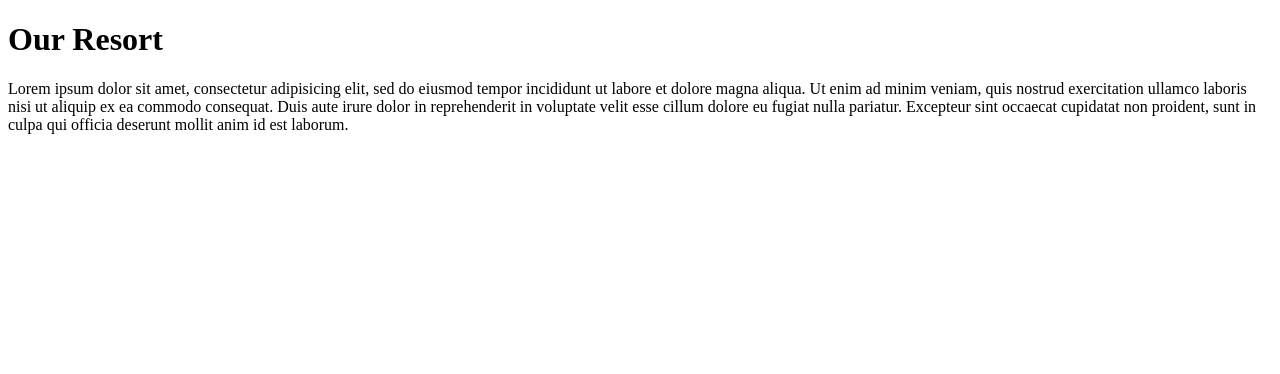
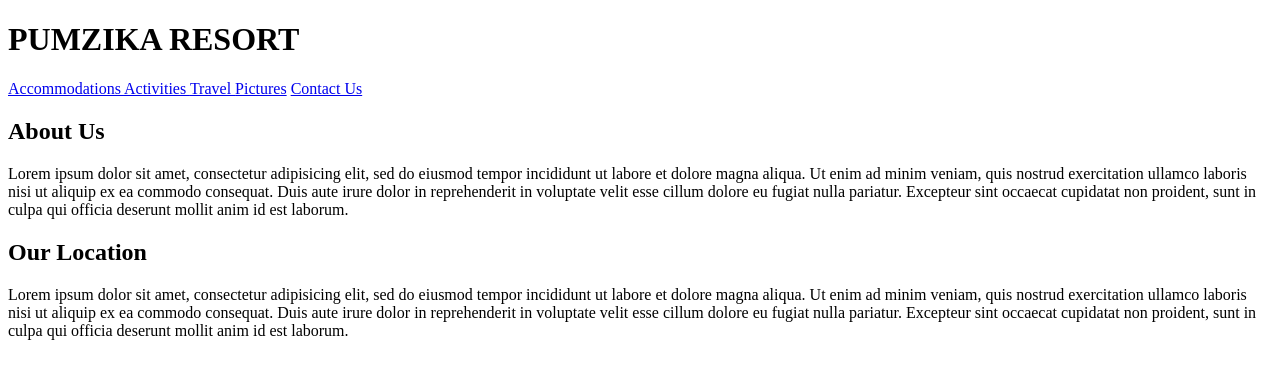
Before and after one commit to DawnDesign7/resort-website, a plain HTML site: page index.html in a window 1280 px wide. Drawn offline with Linux system fonts and the light colour scheme.

Commit message:
add links to other pages

```diff
--- a/index.html
+++ b/index.html
@@ -5,7 +5,15 @@
     <title>PUMZIKA RESORT</title>
   </head>
   <body>
-    <h1>Our Resort</h1>
+    <h1>PUMZIKA RESORT</h1>
+
+    <a href="./accomodations.html">Accommodations </a>
+    <a href="./activities.html">Activities </a>
+    <a href="./travel.html">Travel </a>
+    <a href="./pictures.html">Pictures</a>
+    <a href="./contact.html">Contact Us </a>
+
+    <h2> About Us</h2>
     <p>Lorem ipsum dolor sit amet, consectetur adipisicing elit, sed do eiusmod
       tempor incididunt ut labore et dolore magna aliqua. Ut enim ad minim veniam,
       quis nostrud exercitation ullamco laboris nisi ut aliquip ex ea commodo consequat.
@@ -13,6 +21,10 @@
       fugiat nulla pariatur. Excepteur sint occaecat cupidatat non proident,
       sunt in culpa qui officia deserunt mollit anim id est laborum.</p>
 
+      <h2>Our Location</h2>
+      <p>Lorem ipsum dolor sit amet, consectetur adipisicing elit, sed do eiusmod tempor incididunt ut labore et dolore magna aliqua. Ut enim ad minim veniam, quis nostrud exercitation ullamco laboris nisi ut aliquip ex ea commodo consequat. Duis aute irure dolor in reprehenderit in voluptate velit esse cillum dolore eu fugiat nulla pariatur. Excepteur sint occaecat cupidatat non proident, sunt in culpa qui officia deserunt mollit anim id est laborum.</p>
+
+
 
   </body>
 </html>
```
